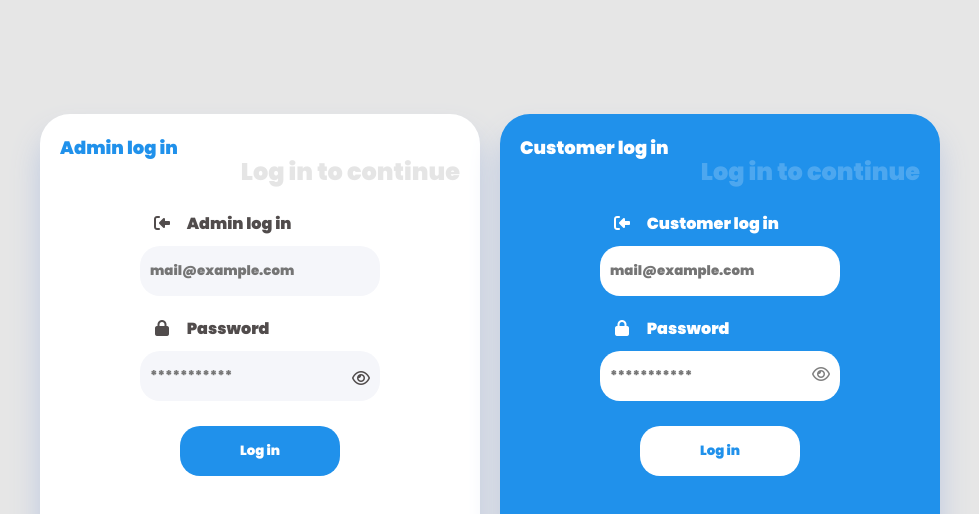
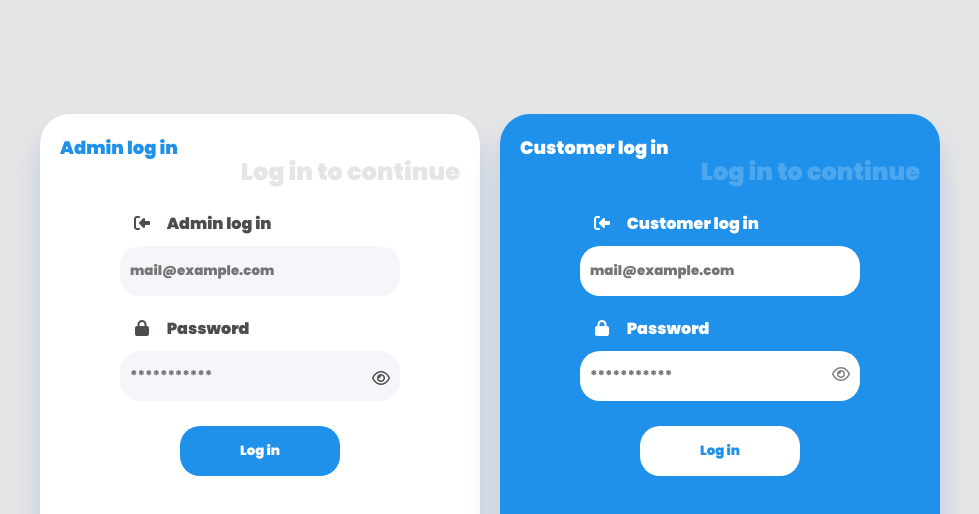
Before and after one commit to ToandroMananjara/page-login-project, a plain HTML site: page index.html in a window 1280 px wide. Shown: the top 514 px of the page, without its empty margins (150-1129 px from the left). Drawn offline with Linux system fonts and the light colour scheme.

Commit message:
width input augmnté

```diff
--- a/assets/css/style.css
+++ b/assets/css/style.css
@@ -46,7 +46,7 @@ input{
     width: 100%;
 }
 .mdp-admin input{
-    width: 220px;
+    width: 260px;
 }
 .mdp-admin .btn-mdp-admin{
     position: absolute;
@@ -55,7 +55,7 @@ input{
     z-index: 2;
 }
 .mdp-customer input{
-    width: 220px;
+    width: 260px;
 }
 .mdp-customer i{
     color: gray;
@@ -153,7 +153,7 @@ form{
     align-items: center;
 }
 .form{
-    width: 240px;
+    width: 280px;
     display:flex;
     flex-direction: column;
 }
--- a/assets/js/index.js
+++ b/assets/js/index.js
@@ -92,7 +92,6 @@ let btnOkCustomer = document.querySelector('.btn-ok-customer')
 function clickOk(btn,message){
         btn.addEventListener('click',function(){
             message.style.display="none"
-            console.log('ok');
         })
 }
 clickOk(btnOkAdmin,messageAdmin)
```
